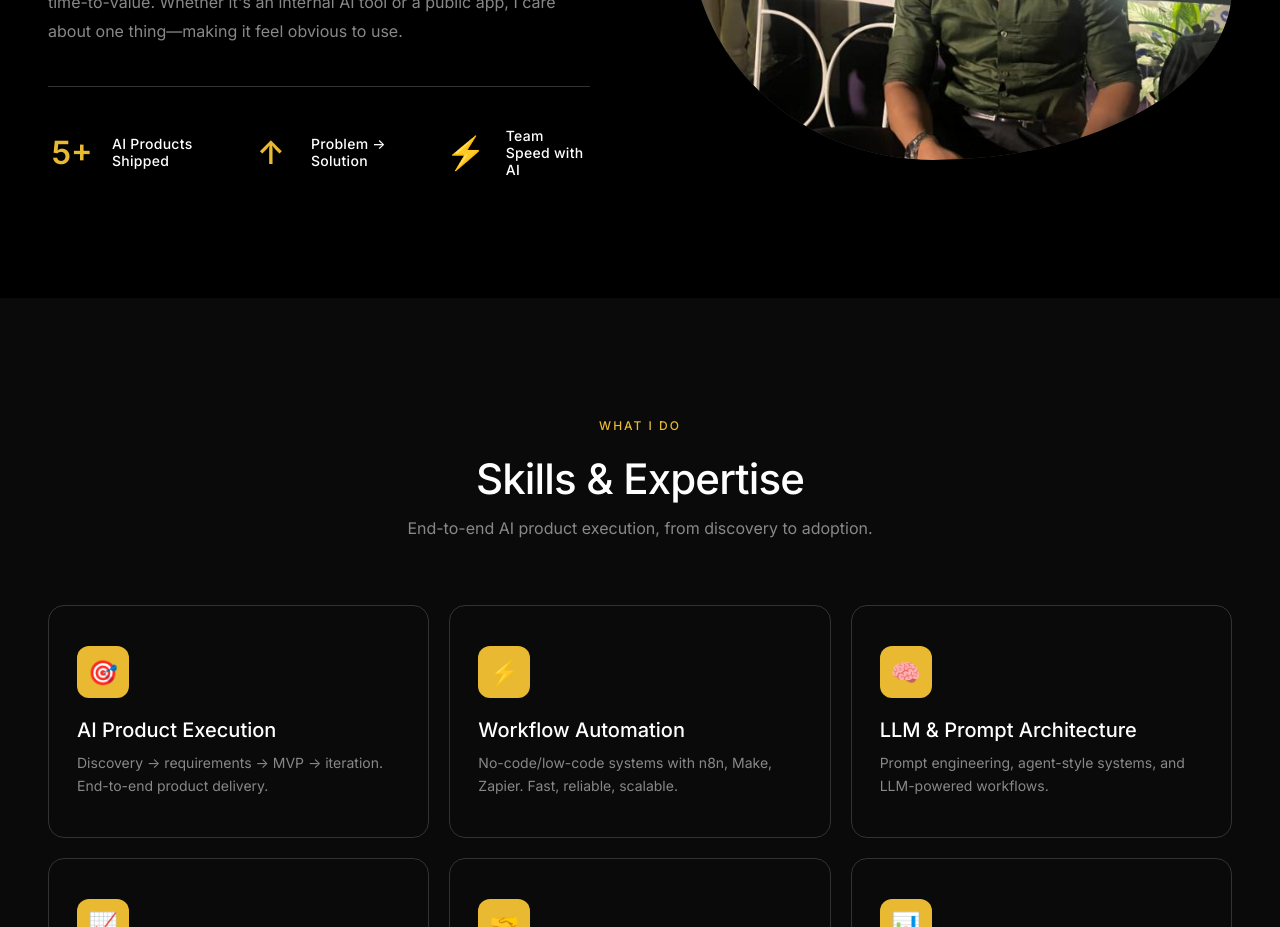
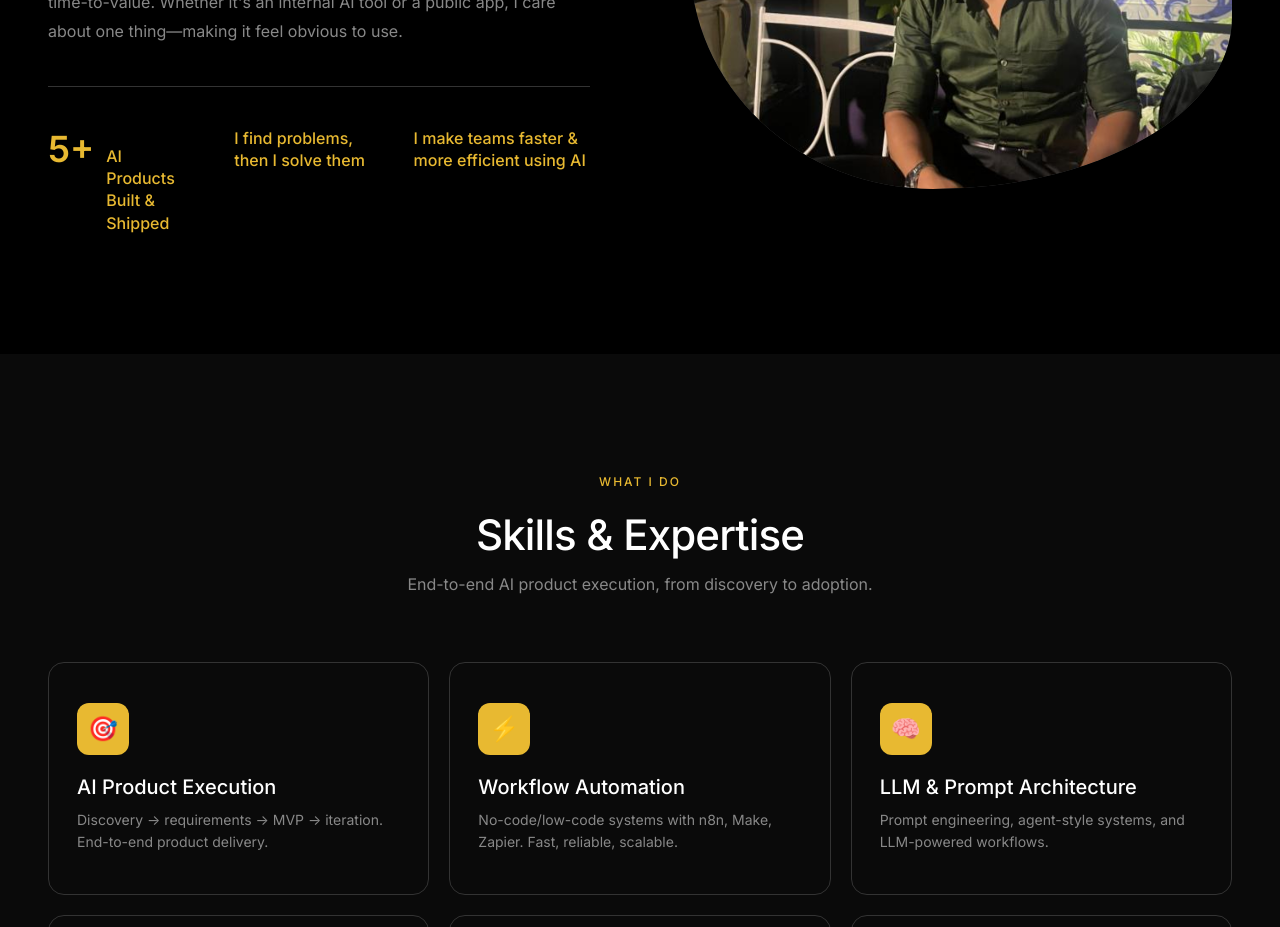
Before and after one commit to AdvaitParab7123/my-website, a Next.js app: page / in a window 1280 px wide. Shown: the part 1320-2247 px from the top of the page. Built offline with nearby package versions, Linux system fonts and the light colour scheme.

Commit message:
Simplify About stats - clear readable text

```diff
--- a/src/app/page.module.css
+++ b/src/app/page.module.css
@@ -335,23 +335,21 @@
 
 .stat {
   display: flex;
-  align-items: center;
-  gap: 16px;
+  align-items: baseline;
+  gap: 12px;
 }
 
 .statNumber {
-  font-size: 32px;
+  font-size: 36px;
   font-weight: 600;
   color: var(--butter);
-  min-width: 48px;
-  text-align: center;
 }
 
 .statLabel {
-  font-size: 14px;
-  color: var(--white);
+  font-size: 16px;
+  color: var(--butter);
   font-weight: 500;
-  letter-spacing: 0.02em;
+  line-height: 1.4;
 }
 
 .aboutVisual {
@@ -1132,16 +1130,15 @@
   }
 
   .stat {
-    gap: 12px;
+    gap: 10px;
   }
 
   .statNumber {
     font-size: 28px;
-    min-width: 40px;
   }
 
   .statLabel {
-    font-size: 13px;
+    font-size: 14px;
   }
 
   /* Services - Mobile */
--- a/src/app/page.tsx
+++ b/src/app/page.tsx
@@ -239,15 +239,13 @@ export default function Home() {
               <div className={styles.stats}>
                 <div className={styles.stat}>
                   <span className={styles.statNumber}>5+</span>
-                  <span className={styles.statLabel}>AI Products Shipped</span>
+                  <span className={styles.statLabel}>AI Products Built & Shipped</span>
                 </div>
                 <div className={styles.stat}>
-                  <span className={styles.statNumber}>↑</span>
-                  <span className={styles.statLabel}>Problem → Solution</span>
+                  <span className={styles.statLabel}>I find problems, then I solve them</span>
                 </div>
                 <div className={styles.stat}>
-                  <span className={styles.statNumber}>⚡</span>
-                  <span className={styles.statLabel}>Team Speed with AI</span>
+                  <span className={styles.statLabel}>I make teams faster & more efficient using AI</span>
                 </div>
               </div>
             </div>
```
Also changed, not shown: public/meeting rooms booking.png.
